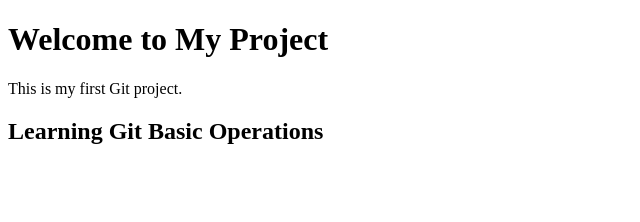
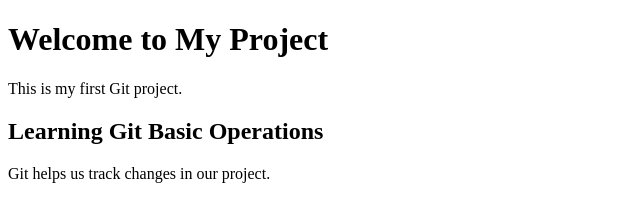
Before and after one commit to katurinagatulasi-2/my-project, a plain HTML site: page index.html in a window 1280 px wide. Shown: the whole page, without its empty margins (0-640 px from the left). Drawn offline with Linux system fonts and the light colour scheme.

Commit message:
Added Git description

```diff
--- a/index.html
+++ b/index.html
@@ -9,6 +9,7 @@
     <h1>Welcome to My Project</h1>
     <p>This is my first Git project.</p>
     <h2>Learning Git Basic Operations</h2>
+    <p>Git helps us track changes in our project.</p>
 </body>
 
 </html>
```
